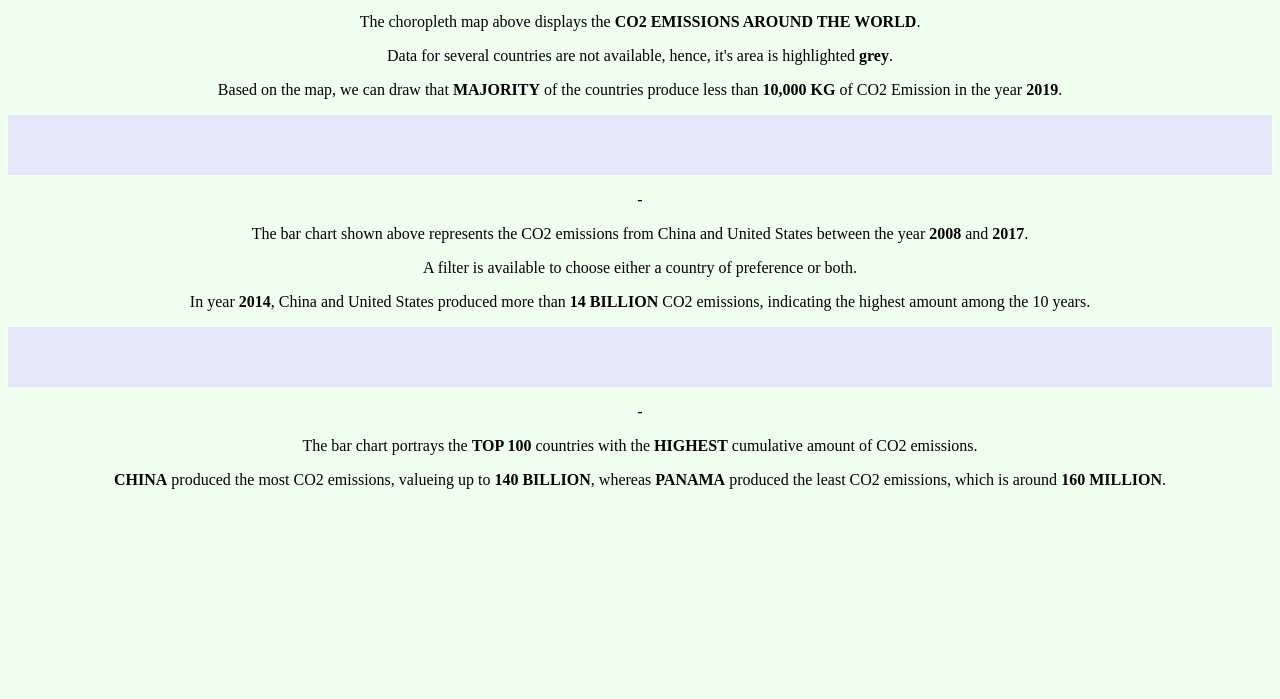
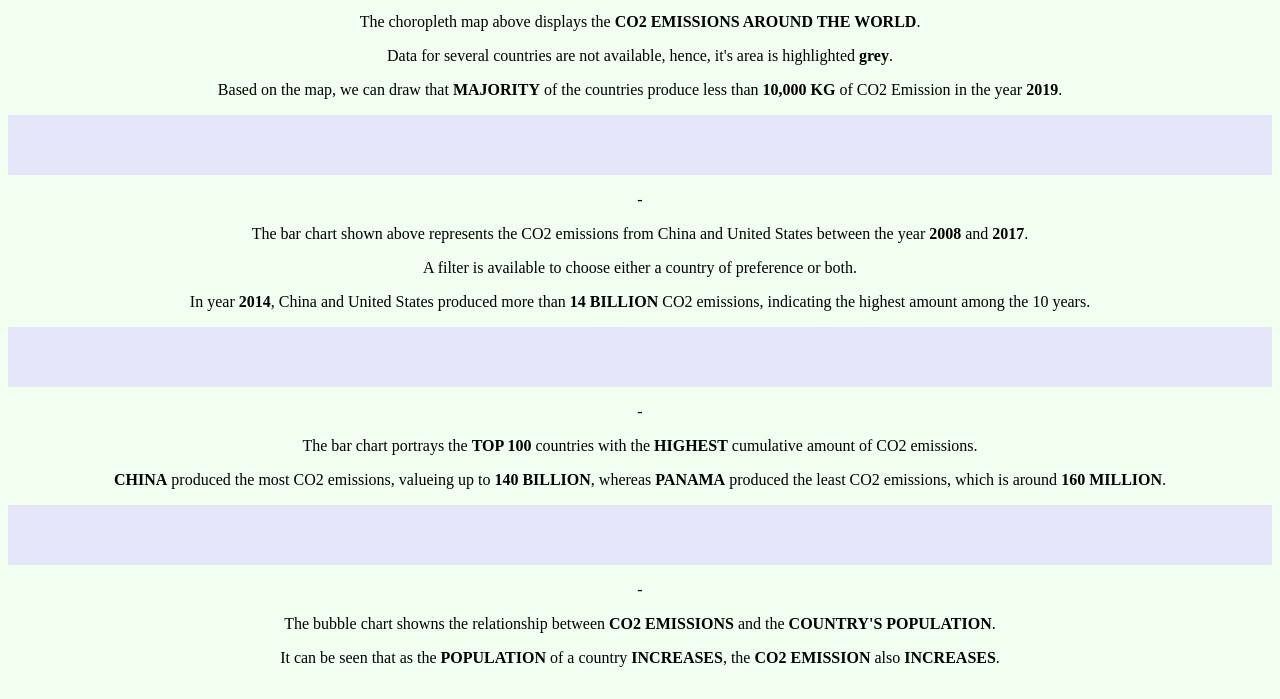
Before and after one commit to DarylKKH/FIT3179-Assignment2, a plain HTML site: page index.html in a window 1280 px wide. Shown: the part 101-800 px from the top of the page. Drawn offline with Linux system fonts and the light colour scheme; a script that the page names is missing.

Commit message:
Updated HTML file

```diff
--- a/index.html
+++ b/index.html
@@ -51,6 +51,16 @@
             <b>PANAMA</b> produced the least CO2 emissions, which is around <strong>160 MILLION</strong>.</p>
     </div>
 
+    <div id="divider"></div>
+
+    <div id="c-align">
+        <div id="bubble_chart"></div>
+        <p>-</p>
+        <p>The bubble chart showns the relationship between <strong>CO2 EMISSIONS</strong> and the <strong>COUNTRY'S POPULATION</strong>.</p>
+        <p>It can be seen that as the <strong>POPULATION</strong> of a country <strong>INCREASES</strong>,
+            the <strong>CO2 EMISSION</strong> also <strong>INCREASES</strong>.</p>
+    </div>
+
     <script>
 
         var chart_1 = "js/empty_data_map.vg.json";
@@ -71,6 +81,12 @@
             // Access the Vega view instance
         }).catch(console.error);
 
+        var chart_4 = "js/bubble_chart.vg.json";
+
+        vegaEmbed("#bubble_chart", chart_4).then(function(result){
+            // Access the Vega view instance
+        }).catch(console.error);
+
     </script>
 
 </body>
```
